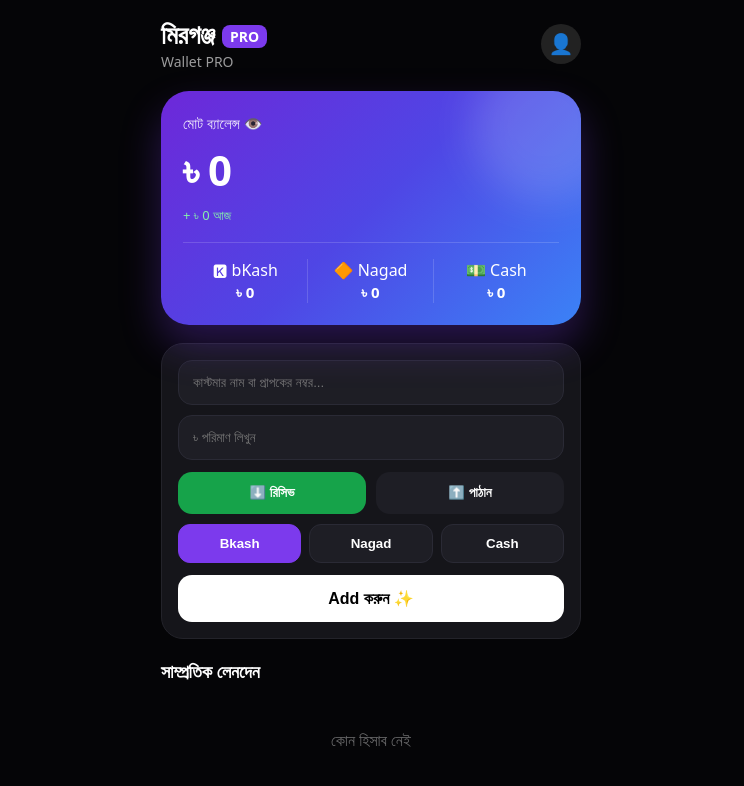
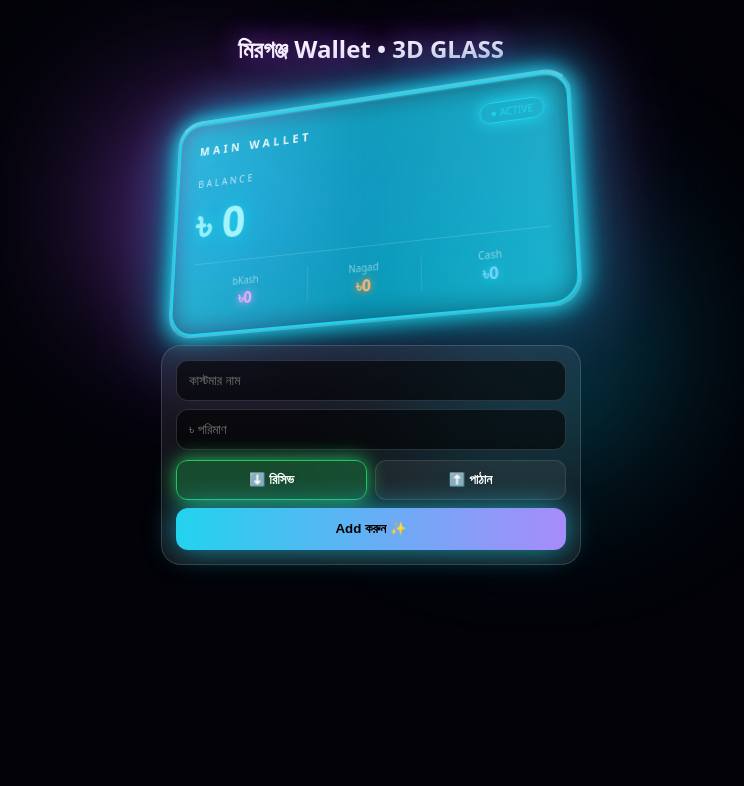
Before and after one commit to saddamsadin/mirgonj-wallet, a Next.js app: page / in a window 1280 px wide. Shown: the top 786 px of the page, without its empty margins (269-1013 px from the left). Built offline with nearby package versions, Linux system fonts and the light colour scheme.

Commit message:
Refactor Page component and clean up code

```diff
--- a/app/page.tsx
+++ b/app/page.tsx
@@ -1,72 +1,53 @@
 "use client";
 import { useState, useEffect } from "react";
-type Tx = { id: number; name: string; amount: number; method: string; type: 'income'|'expense'; date: string; };
+type Tx = { id:number; name:string; amount:number; method:string; type:'income'|'expense'; date:string; };
 
-export default function Page() {
-  const [balance, setBalance] = useState(0);
-  const [list, setList] = useState<Tx[]>([]);
-  const [name, setName] = useState(""); const [amount, setAmount] = useState("");
-  const [method, setMethod] = useState("bkash"); const [type, setType] = useState<'income'|'expense'>('income');
-
+export default function Page(){
+  const [balance,setBalance]=useState(0);
+  const [list,setList]=useState<Tx[]>([]);
+  const [name,setName]=useState(""); const [amount,setAmount]=useState("");
+  const [method,setMethod]=useState("bkash"); const [type,setType]=useState<'income'|'expense'>('income');
   useEffect(()=>{ const b=localStorage.getItem("mirgonj_balance"); const l=localStorage.getItem("mirgonj_customers"); if(b)setBalance(Number(b)); if(l)setList(JSON.parse(l)); },[]);
   useEffect(()=>{ localStorage.setItem("mirgonj_balance",String(balance)); localStorage.setItem("mirgonj_customers",JSON.stringify(list)); },[balance,list]);
-
-  const add=()=>{
-    if(!name||!amount)return alert("নাম ও টাকা দিন"); const a=Number(amount);
-    const tx:Tx={id:Date.now(),name,amount:a,method,type,date:new Date().toLocaleTimeString('bn-BD',{hour:'2-digit',minute:'2-digit'})};
-    setList([tx,...list]); setBalance(type==='income'?balance+a:balance-a); setName(""); setAmount("");
-  };
-  const del=(id:number,a:number,t:string)=>{ if(!confirm("Delete?"))return; setList(list.filter(x=>x.id!==id)); setBalance(t==='income'?balance-a:balance+a); };
-
+  const add=()=>{ if(!name||!amount)return alert("নাম ও টাকা দিন"); const a=Number(amount); setList([{id:Date.now(),name,amount:a,method,type,date:new Date().toLocaleTimeString('bn-BD')},...list]); setBalance(type==='income'?balance+a:balance-a); setName(""); setAmount(""); };
   const sum=(m:string)=> list.filter(x=>x.method===m&&x.type==='income').reduce((s,x)=>s+x.amount,0)-list.filter(x=>x.method===m&&x.type==='expense').reduce((s,x)=>s+x.amount,0);
 
-  return (
-    <div style={{minHeight:'100vh',background:'#050507',color:'white',padding:'16px',fontFamily:'system-ui'}}>
-      <div style={{maxWidth:'420px',margin:'0 auto'}}>
+  return(
+    <div style={{minHeight:'100vh',background:'#020208',color:'white',padding:'16px',fontFamily:'system-ui'}}>
+      <style>{`@keyframes float{0%,100%{transform:perspective(1200px) rotateX(15deg) rotateY(-18deg) translateZ(0)}50%{transform:perspective(1200px) rotateX(20deg) rotateY(-20deg) translateZ(25px)}}`}</style>
+      <div style={{maxWidth:'420px',margin:'0 auto',position:'relative'}}>
+        <div style={{position:'absolute',top:'80px',left:'-50px',width:'200px',height:'200px',background:'#a855f7',filter:'blur(80px)',opacity:0.6,borderRadius:'50%'}}></div>
+        <div style={{position:'absolute',top:'200px',right:'-60px',width:'220px',height:'220px',background:'#06b6d4',filter:'blur(90px)',opacity:0.5,borderRadius:'50%'}}></div>
 
-        <div style={{display:'flex',justifyContent:'space-between',alignItems:'center',marginBottom:'20px'}}>
-          <div><h1 style={{fontSize:'26px',fontWeight:'900',margin:0}}>মিরগঞ্জ <span style={{background:'#7c3aed',padding:'2px 8px',borderRadius:'8px',fontSize:'14px',verticalAlign:'middle'}}>PRO</span></h1><p style={{margin:0,opacity:0.6,fontSize:'14px'}}>Wallet PRO</p></div>
-          <div style={{width:'40px',height:'40px',borderRadius:'50%',background:'#222',display:'flex',alignItems:'center',justifyContent:'center',fontSize:'20px'}}>👤</div>
-        </div>
+        <div style={{textAlign:'center',margin:'10px 0 30px'}}><h1 style={{fontSize:'24px',fontWeight:'900',textShadow:'0 0 30px #a855f7'}}>মিরগঞ্জ Wallet • 3D GLASS</h1></div>
 
-        <div style={{background:'linear-gradient(135deg,#6d28d9 0%,#4f46e5 50%,#3b82f6 100%)',borderRadius:'28px',padding:'22px',position:'relative',overflow:'hidden',boxShadow:'0 20px 40px rgba(124,58,237,0.3)',marginBottom:'18px'}}>
-          <div style={{position:'absolute',top:'-40px',right:'-40px',width:'150px',height:'150px',background:'rgba(255,255,255,0.15)',borderRadius:'50%',filter:'blur(20px)'}}></div>
-          <p style={{opacity:0.9,fontSize:'15px',margin:0}}>মোট ব্যালেন্স 👁️</p>
-          <h2 style={{fontSize:'42px',fontWeight:'900',margin:'8px 0',letterSpacing:'-1px'}}>৳ {balance.toLocaleString('en-IN')}</h2>
-          <p style={{fontSize:'13px',color:'#86efac',margin:'0 0 18px 0'}}>+ ৳ {Math.floor(balance*0.05)} আজ</p>
-          <div style={{display:'grid',gridTemplateColumns:'1fr 1fr 1fr',gap:'0',borderTop:'1px solid rgba(255,255,255,0.15)',paddingTop:'16px'}}>
-            <div style={{textAlign:'center',borderRight:'1px solid rgba(255,255,255,0.15)'}}><div style={{fontSize:'16px'}}>🅺 bKash</div><b style={{fontSize:'15px'}}>৳ {sum('bkash')}</b></div>
-            <div style={{textAlign:'center',borderRight:'1px solid rgba(255,255,255,0.15)'}}><div style={{fontSize:'16px'}}>🔶 Nagad</div><b style={{fontSize:'15px'}}>৳ {sum('nagad')}</b></div>
-            <div style={{textAlign:'center'}}><div style={{fontSize:'16px'}}>💵 Cash</div><b style={{fontSize:'15px'}}>৳ {sum('cash')}</b></div>
+        <div style={{position:'relative',height:'230px',marginBottom:'20px'}}>
+          <div style={{position:'absolute',top:'20px',left:'20px',right:'20px',height:'150px',borderRadius:'20px',background:'rgba(168,85,247,0.12)',border:'1px solid rgba(168,85,247,0.3)',filter:'blur(0.5px)',transform:'perspective(1000px) rotateX(25deg) rotateY(-15deg)'}}></div>
+
+          <div style={{position:'relative',borderRadius:'26px',padding:'24px',background:'linear-gradient(145deg, rgba(255,255,255,0.28) 0%, rgba(255,255,255,0.08) 45%, rgba(255,255,255,0.02) 100%)',backdropFilter:'blur(35px) saturate(200%)',border:'2.5px solid rgba(255,255,255,0.4)',borderTop:'3px solid rgba(255,255,255,0.7)',borderLeft:'2px solid rgba(255,255,255,0.5)',boxShadow:'0 0 0 1px rgba(255,255,255,0.2) inset, 0 30px 90px rgba(0,0,0,0.7), 0 0 60px rgba(6,182,214,0.9), 0 0 100px rgba(168,85,247,0.6), inset 0 2px 3px rgba(255,255,255,0.9), inset 0 -1px 2px rgba(0,0,0,0.3)',transform:'perspective(1200px) rotateX(15deg) rotateY(-18deg)',animation:'float 4s ease-in-out infinite'}}>
+            <div style={{position:'absolute',inset:'-3px',borderRadius:'26px',background:'linear-gradient(90deg, #22d3ee, #06b6d4, #22d3ee)',opacity:0.8,filter:'blur(14px)',zIndex:-1}}></div>
+            <div style={{position:'absolute',inset:'0',borderRadius:'26px',border:'2px solid #22d3ee',boxShadow:'0 0 20px #22d3ee, inset 0 0 20px rgba(34,211,238,0.2)',pointerEvents:'none'}}></div>
+
+            <div style={{display:'flex',justifyContent:'space-between'}}><div style={{fontSize:'12px',letterSpacing:'4px',opacity:0.9,fontWeight:'900'}}>MAIN WALLET</div><div style={{fontSize:'10px',border:'1px solid #22d3ee',padding:'3px 10px',borderRadius:'20px',color:'#22d3ee',boxShadow:'0 0 15px #22d3ee',background:'rgba(34,211,238,0.15)'}}>● ACTIVE</div></div>
+            <p style={{margin:'16px 0 0',fontSize:'10px',letterSpacing:'3px',opacity:0.7}}>BALANCE</p>
+            <h2 style={{fontSize:'46px',fontWeight:'900',margin:'6px 0',color:'#a5f3fc',textShadow:'0 0 15px #22d3ee, 0 0 40px #06b6d4, 0 0 80px #06b6d4'}}>৳ {balance.toLocaleString()}</h2>
+            <div style={{display:'flex',gap:'8px',marginTop:'12px',borderTop:'1px solid rgba(255,255,255,0.15)',paddingTop:'14px'}}>
+              <div style={{flex:1,textAlign:'center'}}><div style={{fontSize:'10px',opacity:0.5}}>bKash</div><b style={{color:'#f0abfc',textShadow:'0 0 10px #f0abfc'}}>৳{sum('bkash')}</b></div>
+              <div style={{flex:1,textAlign:'center',borderLeft:'1px solid rgba(255,255,255,0.1)',borderRight:'1px solid rgba(255,255,255,0.1)'}}><div style={{fontSize:'10px',opacity:0.5}}>Nagad</div><b style={{color:'#fdba74',textShadow:'0 0 10px #fb923c'}}>৳{sum('nagad')}</b></div>
+              <div style={{flex:1,textAlign:'center'}}><div style={{fontSize:'10px',opacity:0.5}}>Cash</div><b style={{color:'#7dd3fc',textShadow:'0 0 10px #22d3ee'}}>৳{sum('cash')}</b></div>
+            </div>
           </div>
         </div>
 
-        <div style={{background:'#15151a',borderRadius:'22px',padding:'16px',border:'1px solid #23232a',marginBottom:'20px'}}>
-          <input value={name} onChange={e=>setName(e.target.value)} placeholder="কাস্টমার নাম বা প্রাপকের নম্বর..." style={{width:'100%',padding:'14px',borderRadius:'14px',background:'#1e1e25',border:'1px solid #2a2a35',color:'white',marginBottom:'10px',boxSizing:'border-box',outline:'none'}}/>
-          <input value={amount} onChange={e=>setAmount(e.target.value)} type="number" placeholder="৳ পরিমাণ লিখুন" style={{width:'100%',padding:'14px',borderRadius:'14px',background:'#1e1e25',border:'1px solid #2a2a35',color:'white',marginBottom:'12px',boxSizing:'border-box',outline:'none'}}/>
-          <div style={{display:'grid',gridTemplateColumns:'1fr 1fr',gap:'10px',marginBottom:'10px'}}>
-            <button onClick={()=>setType('income')} style={{padding:'13px',borderRadius:'14px',border:'none',fontWeight:'bold',background:type==='income'?'#16a34a':'#1e1e25',color:'white'}}>⬇️ রিসিভ</button>
-            <button onClick={()=>setType('expense')} style={{padding:'13px',borderRadius:'14px',border:'none',fontWeight:'bold',background:type==='expense'?'#dc2626':'#1e1e25',color:'white'}}>⬆️ পাঠান</button>
+        <div style={{borderRadius:'20px',padding:'14px',background:'rgba(255,255,255,0.07)',backdropFilter:'blur(25px)',border:'1px solid rgba(255,255,255,0.15)'}}>
+          <input value={name} onChange={e=>setName(e.target.value)} placeholder="কাস্টমার নাম" style={{width:'100%',padding:'12px',borderRadius:'12px',background:'rgba(0,0,0,0.6)',border:'1px solid rgba(255,255,255,0.15)',color:'white',marginBottom:'8px',boxSizing:'border-box',outline:'none'}}/>
+          <input value={amount} onChange={e=>setAmount(e.target.value)} type="number" placeholder="৳ পরিমাণ" style={{width:'100%',padding:'12px',borderRadius:'12px',background:'rgba(0,0,0,0.6)',border:'1px solid rgba(255,255,255,0.15)',color:'white',marginBottom:'10px',boxSizing:'border-box',outline:'none'}}/>
+          <div style={{display:'grid',gridTemplateColumns:'1fr 1fr',gap:'8px',marginBottom:'8px'}}>
+            <button onClick={()=>setType('income')} style={{padding:'11px',borderRadius:'11px',border:'1px solid',borderColor:type==='income'?'#22c55e':'rgba(255,255,255,0.1)',background:type==='income'?'rgba(34,197,94,0.3)':'rgba(255,255,255,0.05)',color:'white',fontWeight:'bold',boxShadow:type==='income'?'0 0 20px #22c55e':'none'}}>⬇️ রিসিভ</button>
+            <button onClick={()=>setType('expense')} style={{padding:'11px',borderRadius:'11px',border:'1px solid',borderColor:type==='expense'?'#ef4444':'rgba(255,255,255,0.1)',background:type==='expense'?'rgba(239,68,68,0.3)':'rgba(255,255,255,0.05)',color:'white',fontWeight:'bold',boxShadow:type==='expense'?'0 0 20px #ef4444':'none'}}>⬆️ পাঠান</button>
           </div>
-          <div style={{display:'grid',gridTemplateColumns:'1fr 1fr 1fr',gap:'8px',marginBottom:'12px'}}>
-            {['bkash','nagad','cash'].map(m=>(
-              <button key={m} onClick={()=>setMethod(m)} style={{padding:'11px',borderRadius:'12px',border:'1px solid',borderColor:method===m?'#7c3aed':'#2a2a35',background:method===m?'#7c3aed':'#1e1e25',color:'white',fontWeight:'600',textTransform:'capitalize'}}>{m}</button>
-            ))}
-          </div>
-          <button onClick={add} style={{width:'100%',padding:'14px',borderRadius:'14px',border:'none',background:'white',color:'black',fontWeight:'900',fontSize:'16px'}}>Add করুন ✨</button>
+          <button onClick={add} style={{width:'100%',padding:'13px',borderRadius:'12px',border:'none',background:'linear-gradient(90deg,#22d3ee,#a78bfa)',color:'black',fontWeight:'900',boxShadow:'0 0 30px rgba(34,211,238,0.7)'}}>Add করুন ✨</button>
         </div>
-
-        <h3 style={{fontSize:'18px',fontWeight:'800',marginBottom:'10px'}}>সাম্প্রতিক লেনদেন</h3>
-        {list.map(c=>(
-          <div key={c.id} style={{background:'#15151a',padding:'14px',borderRadius:'16px',display:'flex',justifyContent:'space-between',alignItems:'center',marginBottom:'10px',border:'1px solid #23232a'}}>
-            <div style={{display:'flex',gap:'10px',alignItems:'center'}}>
-              <div style={{width:'42px',height:'42px',borderRadius:'12px',background:c.method==='bkash'?'#e11d48':c.method==='nagad'?'#f97316':'#334155',display:'flex',alignItems:'center',justifyContent:'center',fontWeight:'bold'}}>{c.method[0].toUpperCase()}</div>
-              <div><div style={{fontWeight:'bold'}}>{c.name}</div><div style={{fontSize:'12px',opacity:0.5}}>আজ, {c.date} • {c.method}</div></div>
-            </div>
-            <div style={{textAlign:'right'}}><b style={{color:c.type==='income'?'#4ade80':'#fb7185'}}>{c.type==='income'?'+':'-'} ৳{c.amount}</b><div><button onClick={()=>del(c.id,c.amount,c.type)} style={{background:'none',border:'none',color:'#666',fontSize:'12px'}}>Delete</button></div></div>
-          </div>
-        ))}
-        {list.length===0&&<p style={{textAlign:'center',opacity:0.4,padding:'30px'}}>কোন হিসাব নেই</p>}
       </div>
     </div>
   );
```
